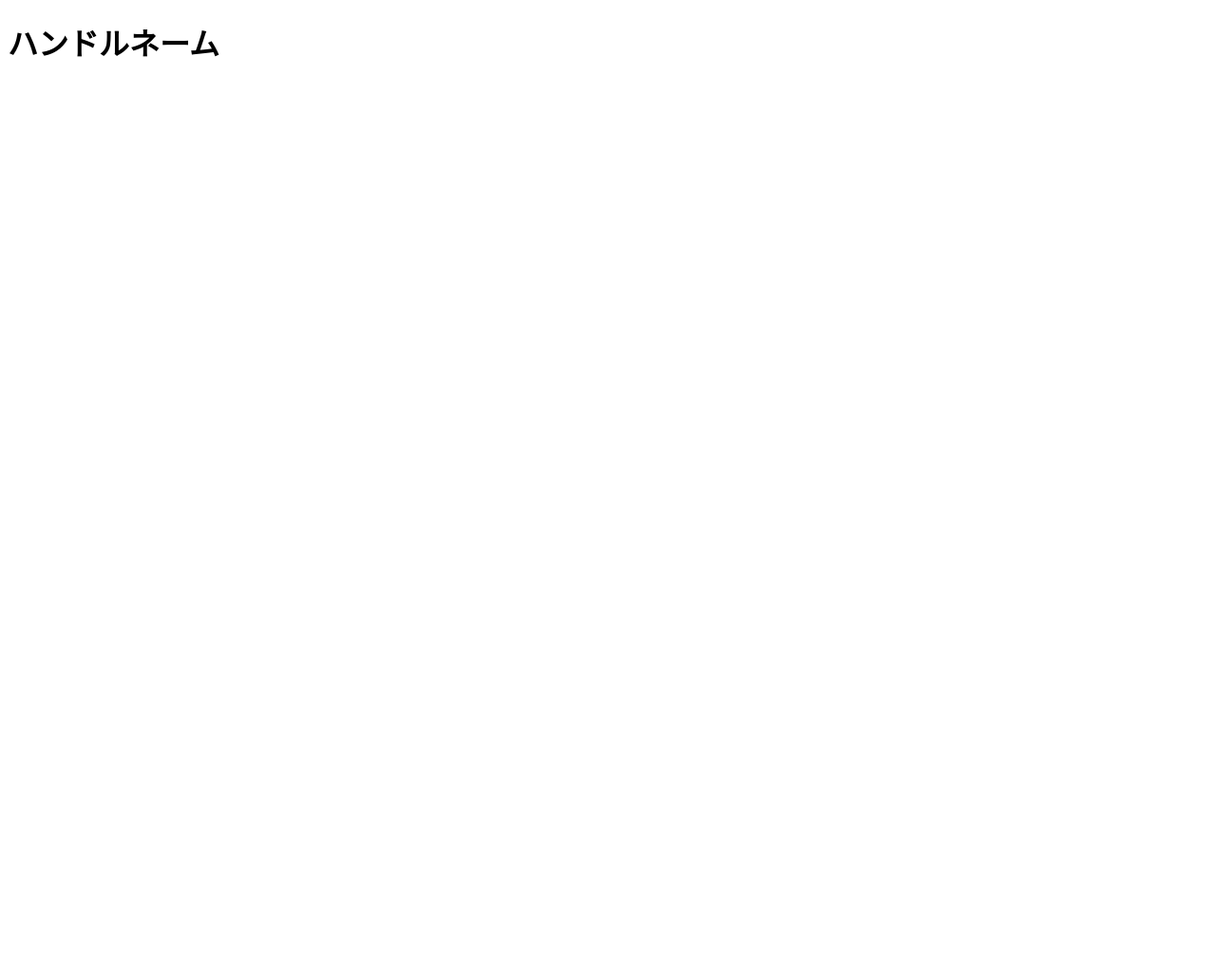
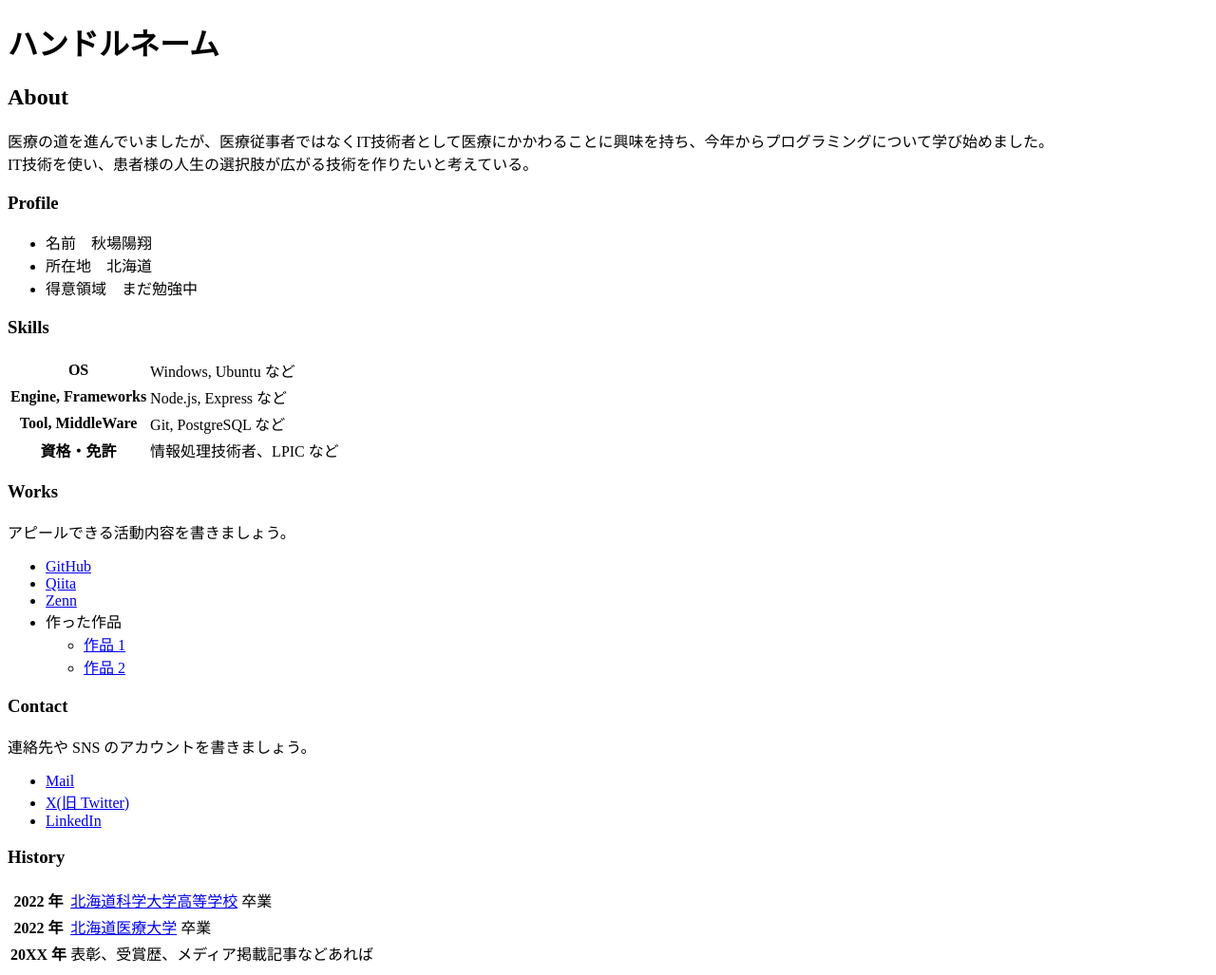
Before and after one commit to 251zs01643/github.io, a plain HTML site: page index.html in a window 1280 px wide. Shown: the whole page at 95% size. Before the commit the page ends 800 px from the top, so only its background shows below. Drawn offline with Linux system fonts and the light colour scheme.

Commit message:
ポートフォリオに必要な情報

```diff
--- a/index.html
+++ b/index.html
@@ -9,3 +9,79 @@
     <h1>ハンドルネーム</h1>
   </body>
 </html>
+
+    <h2>About</h2>
+    <p>
+      医療の道を進んでいましたが、医療従事者ではなくIT技術者として医療にかかわることに興味を持ち、今年からプログラミングについて学び始めました。<br>
+      IT技術を使い、患者様の人生の選択肢が広がる技術を作りたいと考えている。
+    </p>
+
+    <h3>Profile</h3>
+    <ul>
+      <li>名前　秋場陽翔</li>
+      <li>所在地　北海道</li>
+      <li>得意領域　まだ勉強中</li>
+    </ul>
+
+    </ul>
+
+    <h3>Skills</h3>
+    <table>
+      <tr>
+        <th>OS</th>
+        <td>Windows, Ubuntu など</td>
+      </tr>
+      <tr>
+        <th>Engine, Frameworks</th>
+        <td>Node.js, Express など</td>
+      </tr>
+      <tr>
+        <th>Tool, MiddleWare</th>
+        <td>Git, PostgreSQL など</td>
+      </tr>
+      <tr>
+        <th>資格・免許</th>
+        <td>情報処理技術者、LPIC など</td>
+      </tr>
+    </table>
+
+    <h3>Works</h3>
+    <p>アピールできる活動内容を書きましょう。</p>
+    <ul>
+      <li><a href="https://github.com/">GitHub</a></li>
+      <li><a href="https://qiita.com/">Qiita</a></li>
+      <li><a href="https://zenn.dev/">Zenn</a></li>
+      <li>
+        作った作品
+        <ul>
+          <li><a href="https://example.com/">作品 1</a></li>
+          <li><a href="https://example.com/">作品 2</a></li>
+        </ul>
+      </li>
+    </ul>
+
+    <h3>Contact</h3>
+    <p>連絡先や SNS のアカウントを書きましょう。</p>
+    <ul>
+      <li><a href="mailto:name@example.com">Mail</a></li>
+      <li><a href="https://twitter.com/n_yobikou">X(旧 Twitter)</a></li>
+      <li><a href="https://www.linkedin.com/">LinkedIn</a></li>
+    </ul>
+
+    <h3>History</h3>
+    <table>
+      <tr>
+        <th>2022 年</th>
+        <td><a href="https://hs.hus.ac.jp/">北海道科学大学高等学校</a> 卒業</td>
+      </tr>
+      <tr>
+        <th>2022 年</th>
+        <td><a href="https://nnn.ed.jp/">北海道医療大学</a> 卒業</td>
+      </tr>
+      <tr>
+        <th>20XX 年</th>
+        <td>表彰、受賞歴、メディア掲載記事などあれば</td>
+      </tr>
+    </table>
+  </body>
+</html>
```
